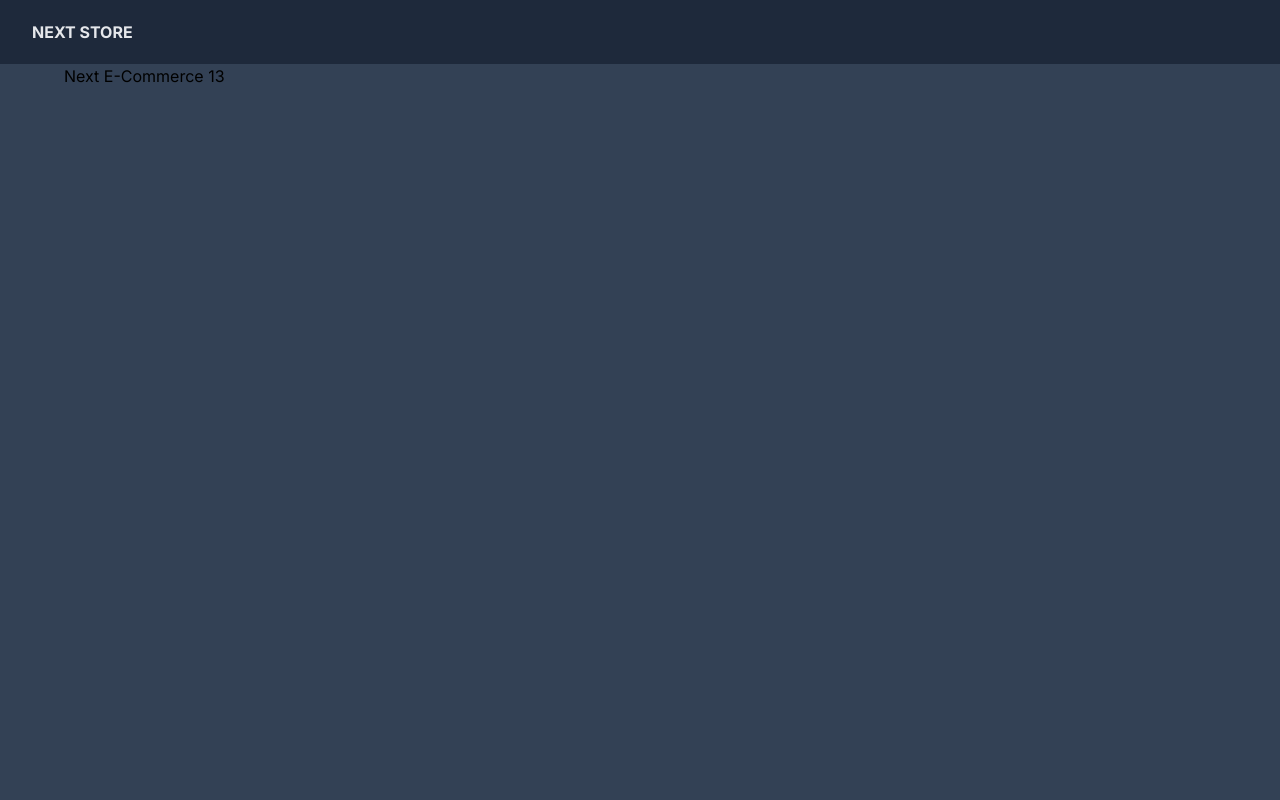
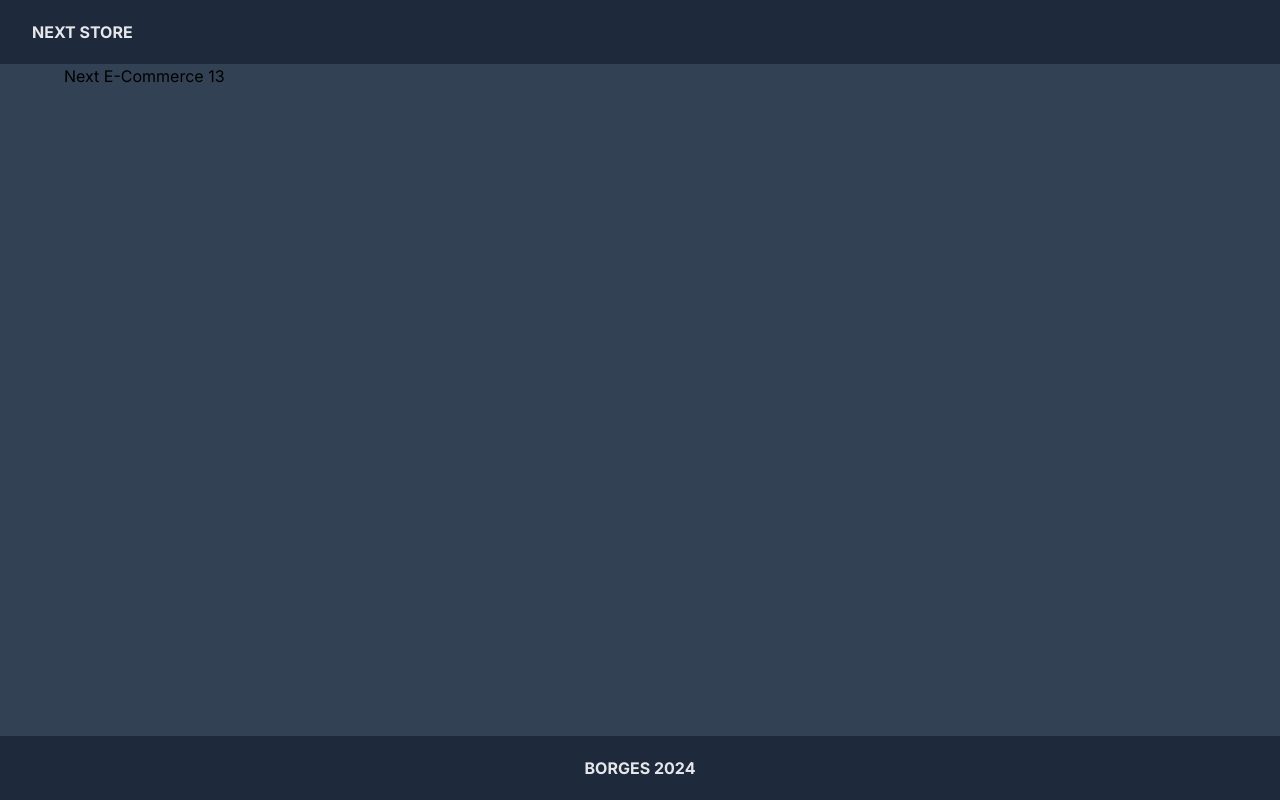
Before and after one commit to Paulo-Borges/next-commerce, a Next.js app: page / in a window 1280 px wide. Built offline with nearby package versions, Linux system fonts and the light colour scheme.

Commit message:
feat: add footer

```diff
--- /dev/null
+++ b/src/app/components/Footer.tsx
@@ -0,0 +1,15 @@
+'use client'
+
+import Link from "next/link";
+
+export default function Footer() {
+    return(
+        <div>
+            <Link
+            href="https://github.com/Paulo-Borges/next-commerce" target="_blank"
+            className="uppercase font-bold text-md h-12 flex items-center ">
+                 Borges 2024
+            </Link>
+        </div>
+    )
+}
--- a/src/app/layout.tsx
+++ b/src/app/layout.tsx
@@ -2,6 +2,7 @@ import type { Metadata } from "next";
 import { Inter } from "next/font/google";
 import "./globals.css";
 import Navbar from "./components/Navbar";
+import Footer from "./components/Footer";
 const inter = Inter({ subsets: ["latin"] });
 
 export const metadata: Metadata = {
@@ -24,6 +25,10 @@ export default function RootLayout({
         <main className="bg-slate-700 h-screen p-16">
         {children}
         </main>
+        <nav className="fixed bottom-0 w-full flex items-center justify-center py-2 px-8 z-50 bg-slate-800 text-gray-200">
+
+            <Footer />
+        </nav>
         </body>
     </html>
   );
```
